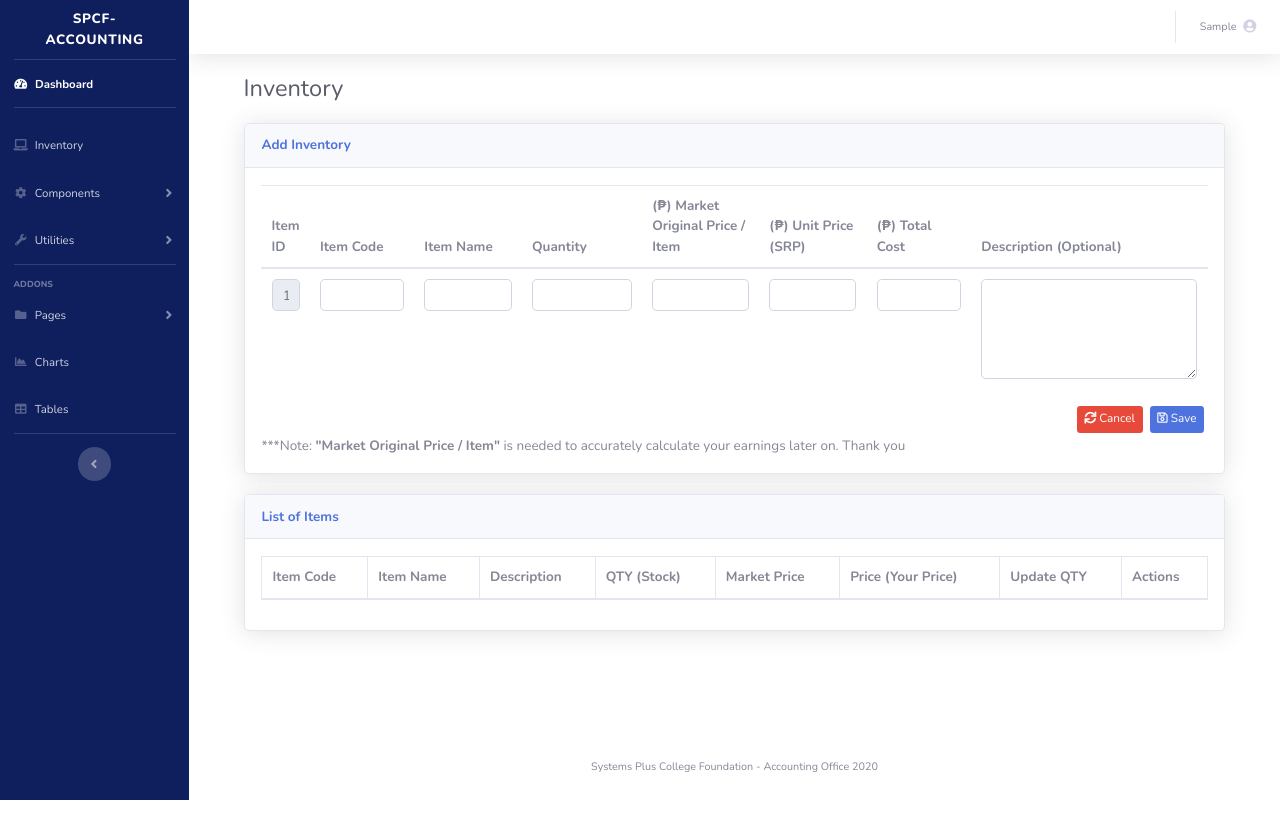
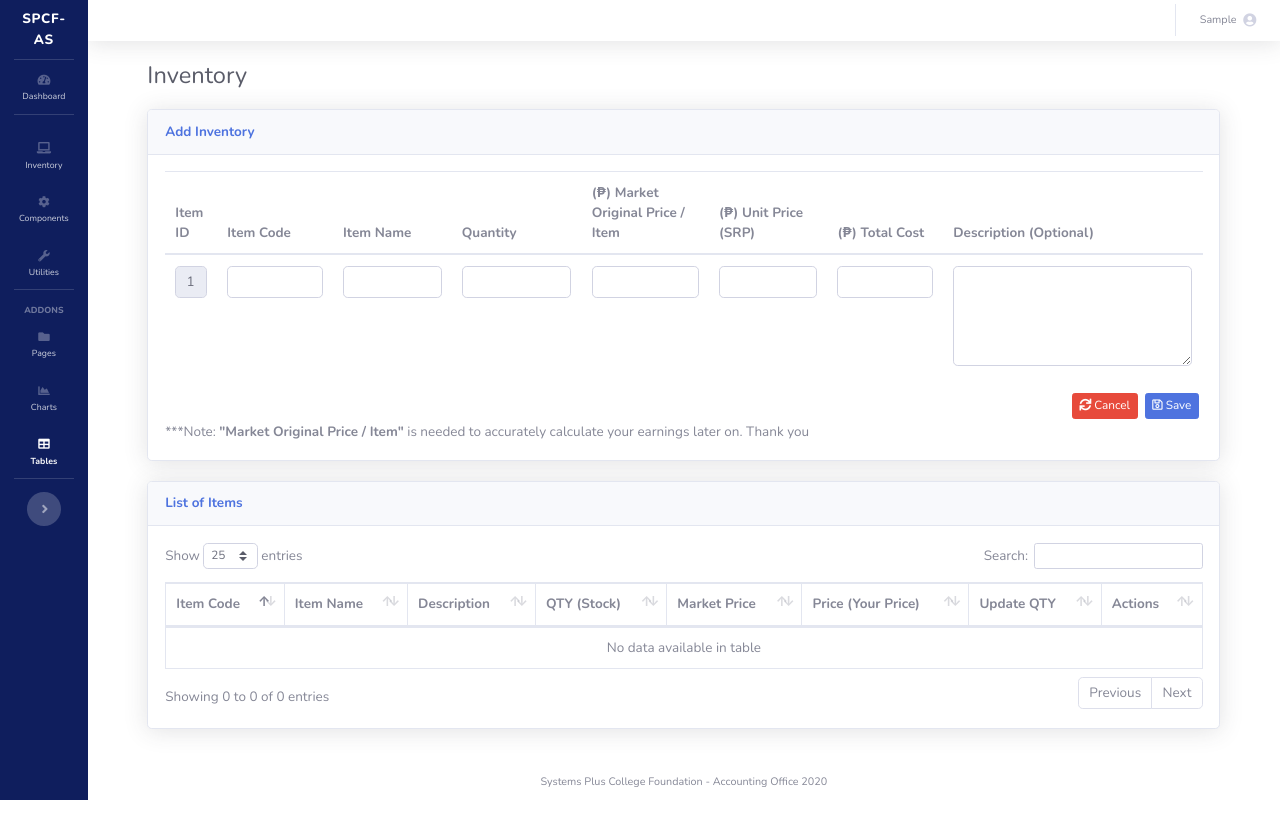
Before and after one commit to ronie0B03/accounting_fees, a PHP site: page /inventory.php in a window 1280 px wide. Run offline with PHP 8.4, Linux system fonts and the light colour scheme; the visitor is signed in with stand-in values (Sample User, id 1); data that the repository does not hold is empty.

Commit message:
2020-08-22

```diff
--- a/footer.php
+++ b/footer.php
@@ -41,17 +41,20 @@
 <!-- Bootstrap core JavaScript-->
 <script src="vendor/jquery/jquery.min.js"></script>
 <script src="vendor/bootstrap/js/bootstrap.bundle.min.js"></script>
-<script src="vendor/jquery-easing/jquery.easing.min.js"></script>
 <!-- Core plugin JavaScript-->
 <script src="vendor/jquery-easing/jquery.easing.min.js"></script>
 
 <!-- Custom scripts for all pages-->
 <script src="js/sb-admin-2.min.js"></script>
 
+
+<!-- Custom Added -->
 <!-- Page level plugins -->
 <script src="vendor/datatables/jquery.dataTables.min.js"></script>
 <script src="vendor/datatables/dataTables.bootstrap4.min.js"></script>
 
+<!-- Page level custom scripts -->
+<script src="js/demo/datatables-demo.js"></script>
 
 </body>
 
--- a/index.php
+++ b/index.php
@@ -1,6 +1,8 @@
 <?php
 include ("sidebar.php");
+include ("navbar.php");
 include ("dbh.php");
+
 $lowStock = false;
 $getLowStock = mysqli_query($mysqli, "SELECT * FROM inventory WHERE qty <= 10");
 if($getLowStock->num_rows>=1){
--- a/inventory.php
+++ b/inventory.php
@@ -2,6 +2,7 @@
 require_once 'process_inventory.php';
 
 include('sidebar.php');
+include('navbar.php');
 
 $protocol = ((!empty($_SERVER['HTTPS']) && $_SERVER['HTTPS'] != 'off') || $_SERVER['SERVER_PORT'] == 443) ? "https://" : "http://";
 $getURI = $protocol . $_SERVER['HTTP_HOST'] . $_SERVER['REQUEST_URI'];
--- /dev/null
+++ b/navbar.php
@@ -0,0 +1,117 @@
+
+<!-- Page Wrapper -->
+<div id="wrapper">
+    <nav>
+        <!-- Sidebar -->
+        <ul class="navbar-nav bg-gradient-primary sidebar sidebar-dark accordion toggled" id="accordionSidebar">
+
+            <!-- Sidebar - Brand -->
+            <a class="sidebar-brand d-flex align-items-center justify-content-center" href="index.html">
+                <div class="mx-3">SPCF-AS</div>
+            </a>
+
+            <!-- Divider -->
+            <hr class="sidebar-divider my-0">
+
+            <!-- Nav Item - Dashboard -->
+            <li class="nav-item">
+                <a class="nav-link" href="index.php">
+                    <i class="fas fa-fw fa-tachometer-alt"></i>
+                    <span>Dashboard</span></a>
+            </li>
+
+            <!-- Divider -->
+            <hr class="sidebar-divider">
+
+            <!-- Nav Item - Inventory -->
+            <li class="nav-item">
+                <a class="nav-link" href="inventory.php">
+                    <i class="fas fa-laptop"></i>
+                    <span>Inventory</span></a>
+            </li>
+
+            <!-- Nav Item - Pages Collapse Menu -->
+            <li class="nav-item">
+                <a class="nav-link collapsed" href="#" data-toggle="collapse" data-target="#collapseTwo" aria-expanded="true" aria-controls="collapseTwo">
+                    <i class="fas fa-fw fa-cog"></i>
+                    <span>Components</span>
+                </a>
+                <div id="collapseTwo" class="collapse" aria-labelledby="headingTwo" data-parent="#accordionSidebar">
+                    <div class="bg-white py-2 collapse-inner rounded">
+                        <h6 class="collapse-header">Custom Components:</h6>
+                        <a class="collapse-item" href="buttons.html">Buttons</a>
+                        <a class="collapse-item" href="cards.html">Cards</a>
+                    </div>
+                </div>
+            </li>
+
+            <!-- Nav Item - Utilities Collapse Menu -->
+            <li class="nav-item">
+                <a class="nav-link collapsed" href="#" data-toggle="collapse" data-target="#collapseUtilities" aria-expanded="true" aria-controls="collapseUtilities">
+                    <i class="fas fa-fw fa-wrench"></i>
+                    <span>Utilities</span>
+                </a>
+                <div id="collapseUtilities" class="collapse" aria-labelledby="headingUtilities" data-parent="#accordionSidebar">
+                    <div class="bg-white py-2 collapse-inner rounded">
+                        <h6 class="collapse-header">Custom Utilities:</h6>
+                        <a class="collapse-item" href="utilities-color.html">Colors</a>
+                        <a class="collapse-item" href="utilities-border.html">Borders</a>
+                        <a class="collapse-item" href="utilities-animation.html">Animations</a>
+                        <a class="collapse-item" href="utilities-other.html">Other</a>
+                    </div>
+                </div>
+            </li>
+
+            <!-- Divider -->
+            <hr class="sidebar-divider">
+
+            <!-- Heading -->
+            <div class="sidebar-heading">
+                Addons
+            </div>
+
+            <!-- Nav Item - Pages Collapse Menu -->
+            <li class="nav-item">
+                <a class="nav-link collapsed" href="#" data-toggle="collapse" data-target="#collapsePages" aria-expanded="true" aria-controls="collapsePages">
+                    <i class="fas fa-fw fa-folder"></i>
+                    <span>Pages</span>
+                </a>
+                <div id="collapsePages" class="collapse" aria-labelledby="headingPages" data-parent="#accordionSidebar">
+                    <div class="bg-white py-2 collapse-inner rounded">
+                        <h6 class="collapse-header">Login Screens:</h6>
+                        <a class="collapse-item" href="login.html">Login</a>
+                        <a class="collapse-item" href="register.html">Register</a>
+                        <a class="collapse-item" href="forgot-password.html">Forgot Password</a>
+                        <div class="collapse-divider"></div>
+                        <h6 class="collapse-header">Other Pages:</h6>
+                        <a class="collapse-item" href="404.html">404 Page</a>
+                        <a class="collapse-item" href="blank.html">Blank Page</a>
+                    </div>
+                </div>
+            </li>
+
+            <!-- Nav Item - Charts -->
+            <li class="nav-item">
+                <a class="nav-link" href="charts.html">
+                    <i class="fas fa-fw fa-chart-area"></i>
+                    <span>Charts</span></a>
+            </li>
+
+            <!-- Nav Item - Tables -->
+            <li class="nav-item active">
+                <a class="nav-link" href="tables.html">
+                    <i class="fas fa-fw fa-table"></i>
+                    <span>Tables</span></a>
+            </li>
+
+            <!-- Divider -->
+            <hr class="sidebar-divider d-none d-md-block">
+
+            <!-- Sidebar Toggler (Sidebar) -->
+            <div class="text-center d-none d-md-inline">
+                <button class="rounded-circle border-0" id="sidebarToggle"></button>
+            </div>
+
+        </ul>
+    </nav>
+    <!-- End of Sidebar -->
--- a/sidebar.php
+++ b/sidebar.php
@@ -18,26 +18,32 @@ if (!isset($_SESSION['username'])) {
     <meta name="description" content="">
     <meta name="author" content="">
 
-    <title>SPCF - Dashboard Accounting</title>
+    <title>SPCF - ACCOUNTING SYSTEM - DASHBOARD </title>
+    <link rel="icon" href="img/favicon.png" type="image/gif" sizes="16x16">
 
-    <!-- Custom fonts for this template-->
+    <!-- Custom fonts for this template -->
     <link href="vendor/fontawesome-free/css/all.min.css" rel="stylesheet" type="text/css">
     <link href="https://fonts.googleapis.com/css?family=Nunito:200,200i,300,300i,400,400i,600,600i,700,700i,800,800i,900,900i" rel="stylesheet">
-
-    <!-- Custom styles for this template-->
-    <link href="css/sb-admin-2.min.css" rel="stylesheet">
-    <link href="css/sb-admin-2.css" rel="stylesheet">
 
     <!-- Custom styles for this page -->
     <link href="vendor/datatables/dataTables.bootstrap4.min.css" rel="stylesheet">
 
-    <link rel="icon" href="img/logo.png" type="image/gif" sizes="16x16">
+    <!-- Custom styles for this template -->
+    <link href="css/sb-admin-2.min.css" rel="stylesheet">
+    <!-- Data Tables -->
+    <!-- Bootstrap core JavaScript-->
+    <script src="vendor/jquery/jquery.min.js"></script>
+    <script src="vendor/bootstrap/js/bootstrap.bundle.min.js"></script>
+    <script src="vendor/jquery-easing/jquery.easing.min.js"></script>
+    <!-- end Data Tables -->
+
+    <!-- Custom Style by Ronie Bituin-->
     <style type="text/css">
         .dropdown-menu{
             padding: 10px !important;
         }
         .topbar {
-            height: 4rem !important;
+            height: 3rem !important;
         }
         html{
             font-family: 'Roboto Condensed', sans-serif !important;
@@ -89,120 +95,3 @@ if (!isset($_SESSION['username'])) {
 </head>
 
 <body id="page-top">
-
-<!-- Page Wrapper -->
-<div id="wrapper">
-    <nav>
-    <!-- Sidebar -->
-    <ul class="navbar-nav bg-gradient-primary sidebar sidebar-dark accordion" id="accordionSidebar">
-
-        <!-- Sidebar - Brand -->
-        <a class="sidebar-brand d-flex align-items-center justify-content-center" href="index.html">
-            <div class="sidebar-brand-text mx-3">SPCF-ACCOUNTING</div>
-        </a>
-
-        <!-- Divider -->
-        <hr class="sidebar-divider my-0">
-
-        <!-- Nav Item - Dashboard -->
-        <li class="nav-item active">
-            <a class="nav-link" href="index.php">
-                <i class="fas fa-fw fa-tachometer-alt"></i>
-                <span>Dashboard</span></a>
-        </li>
-
-        <!-- Divider -->
-        <hr class="sidebar-divider">
-
-        <!-- Nav Item - Inventory -->
-        <li class="nav-item">
-            <a class="nav-link" href="inventory.php">
-                <i class="fas fa-laptop"></i>
-                <span>Inventory</span></a>
-        </li>
-
-        <!-- Nav Item - Pages Collapse Menu -->
-        <li class="nav-item">
-            <a class="nav-link collapsed" href="#" data-toggle="collapse" data-target="#collapseTwo" aria-expanded="true" aria-controls="collapseTwo">
-                <i class="fas fa-fw fa-cog"></i>
-                <span>Components</span>
-            </a>
-            <div id="collapseTwo" class="collapse" aria-labelledby="headingTwo" data-parent="#accordionSidebar">
-                <div class="bg-white py-2 collapse-inner rounded">
-                    <h6 class="collapse-header">Custom Components:</h6>
-                    <a class="collapse-item" href="buttons.html">Buttons</a>
-                    <a class="collapse-item" href="cards.html">Cards</a>
-                </div>
-            </div>
-        </li>
-
-        <!-- Nav Item - Utilities Collapse Menu -->
-        <li class="nav-item">
-            <a class="nav-link collapsed" href="#" data-toggle="collapse" data-target="#collapseUtilities" aria-expanded="true" aria-controls="collapseUtilities">
-                <i class="fas fa-fw fa-wrench"></i>
-                <span>Utilities</span>
-            </a>
-            <div id="collapseUtilities" class="collapse" aria-labelledby="headingUtilities" data-parent="#accordionSidebar">
-                <div class="bg-white py-2 collapse-inner rounded">
-                    <h6 class="collapse-header">Custom Utilities:</h6>
-                    <a class="collapse-item" href="utilities-color.html">Colors</a>
-                    <a class="collapse-item" href="utilities-border.html">Borders</a>
-                    <a class="collapse-item" href="utilities-animation.html">Animations</a>
-                    <a class="collapse-item" href="utilities-other.html">Other</a>
-                </div>
-            </div>
-        </li>
-
-        <!-- Divider -->
-        <hr class="sidebar-divider">
-
-        <!-- Heading -->
-        <div class="sidebar-heading">
-            Addons
-        </div>
-
-        <!-- Nav Item - Pages Collapse Menu -->
-        <li class="nav-item">
-            <a class="nav-link collapsed" href="#" data-toggle="collapse" data-target="#collapsePages" aria-expanded="true" aria-controls="collapsePages">
-                <i class="fas fa-fw fa-folder"></i>
-                <span>Pages</span>
-            </a>
-            <div id="collapsePages" class="collapse" aria-labelledby="headingPages" data-parent="#accordionSidebar">
-                <div class="bg-white py-2 collapse-inner rounded">
-                    <h6 class="collapse-header">Login Screens:</h6>
-                    <a class="collapse-item" href="login.html">Login</a>
-                    <a class="collapse-item" href="register.html">Register</a>
-                    <a class="collapse-item" href="forgot-password.html">Forgot Password</a>
-                    <div class="collapse-divider"></div>
-                    <h6 class="collapse-header">Other Pages:</h6>
-                    <a class="collapse-item" href="404.html">404 Page</a>
-                    <a class="collapse-item" href="blank.html">Blank Page</a>
-                </div>
-            </div>
-        </li>
-
-        <!-- Nav Item - Charts -->
-        <li class="nav-item">
-            <a class="nav-link" href="charts.html">
-                <i class="fas fa-fw fa-chart-area"></i>
-                <span>Charts</span></a>
-        </li>
-
-        <!-- Nav Item - Tables -->
-        <li class="nav-item">
-            <a class="nav-link" href="tables.html">
-                <i class="fas fa-fw fa-table"></i>
-                <span>Tables</span></a>
-        </li>
-
-        <!-- Divider -->
-        <hr class="sidebar-divider d-none d-md-block">
-
-        <!-- Sidebar Toggler (Sidebar) -->
-        <div class="text-center d-none d-md-inline">
-            <button class="rounded-circle border-0" id="sidebarToggle"></button>
-        </div>
-
-    </ul>
-    <!-- End of Sidebar -->
-    </nav>
```
Also changed, not shown: tables.html (+0 -143 lines), 3 other files.
